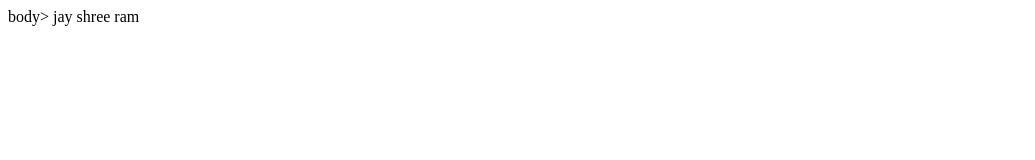
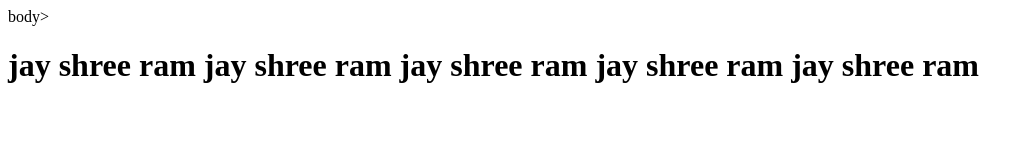
Before and after one commit to premyadav982977-lang/student-project, a plain HTML site: page index.html in a window 1280 px wide. Shown: the whole page, without its empty margins (0-1035 px from the left). Drawn offline with Linux system fonts and the light colour scheme.

Commit message:
Update index.html

```diff
--- a/index.html
+++ b/index.html
@@ -1,9 +1,16 @@
 <html
 <head>
 <title>student project</title>
+  <link rel="styleesheet"href="css/style.css">
 </head>
 body>
+  <h1>
 jay shree ram
+    jay shree ram
+    jay shree ram
+    jay shree ram
+    jay shree ram
+  </h1>
 </body>
 
 
```
